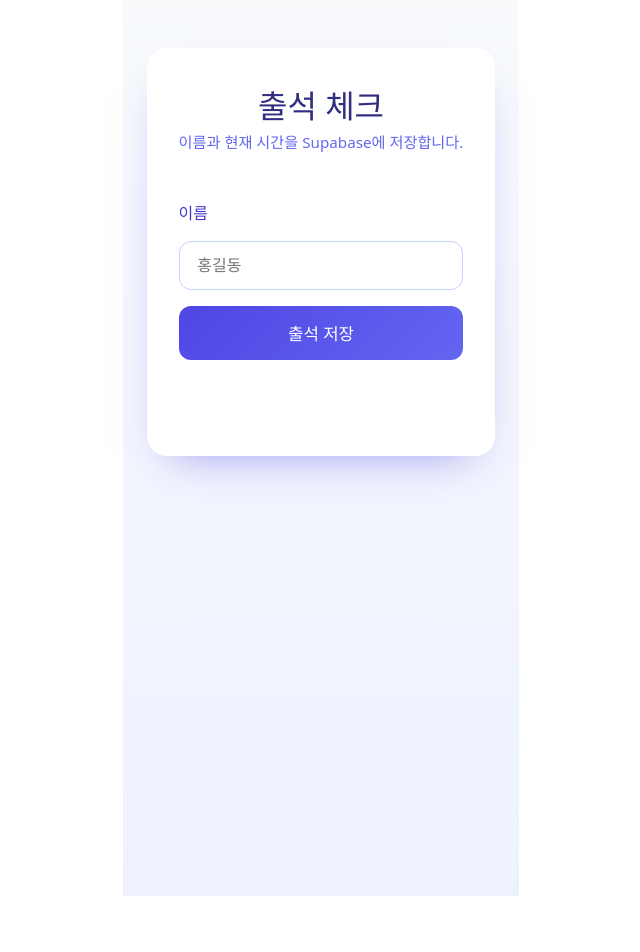
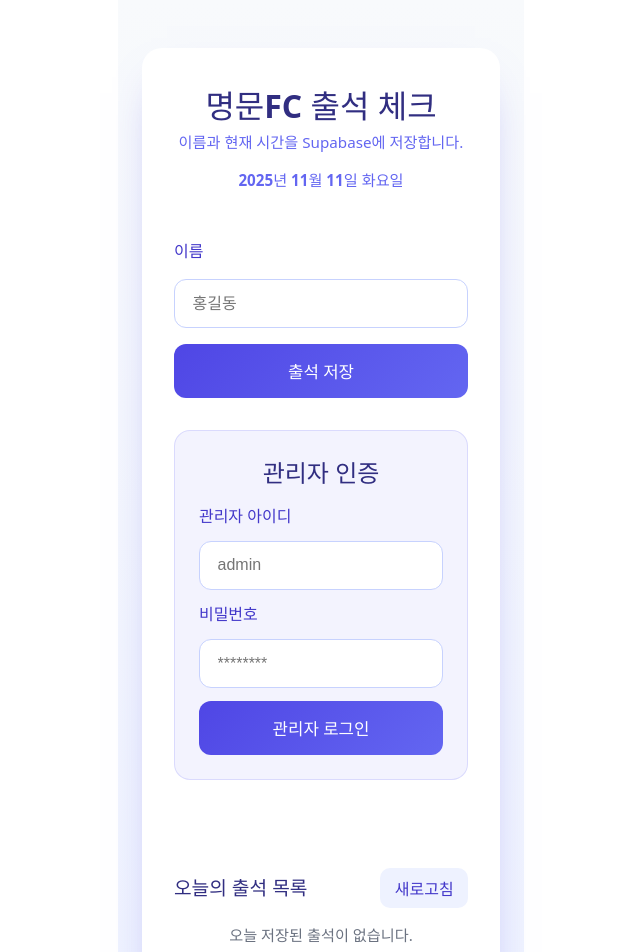
Before and after one commit to leems109/mmfc_check, a React (Vite) app in the folder attendance-client/: page / in a window 1280 px wide. Shown: the top 952 px of the page, without its empty margins (319-959 px from the left). Before the commit the page ends 896 px from the top, so only its background shows below. Built offline with nearby package versions, Linux system fonts and the light colour scheme; no server answers; the database is empty.

Commit message:
관리자 기능 추가

```diff
--- a/attendance-client/src/App.css
+++ b/attendance-client/src/App.css
@@ -28,6 +28,13 @@
   color: #6366f1;
   text-align: center;
   font-size: 0.95rem;
+}
+
+.date {
+  margin-top: 0.75rem;
+  color: #4338ca;
+  font-weight: 600;
+  text-align: center;
 }
 
 .form {
@@ -83,6 +90,22 @@
   cursor: not-allowed;
 }
 
+.admin-form {
+  display: flex;
+  flex-direction: column;
+  gap: 0.8rem;
+  padding: 1.5rem;
+  border-radius: 16px;
+  background: rgba(99, 102, 241, 0.08);
+  border: 1px solid rgba(99, 102, 241, 0.18);
+}
+
+.admin-form h2 {
+  margin: 0;
+  text-align: center;
+  color: #312e81;
+}
+
 .status {
   min-height: 1.5rem;
 }
@@ -104,3 +127,92 @@
 .status-message.warning {
   color: #ca8a04;
 }
+
+.actions {
+  display: flex;
+  justify-content: center;
+}
+
+.list {
+  display: flex;
+  flex-direction: column;
+  gap: 1rem;
+}
+
+.list-header {
+  display: flex;
+  justify-content: space-between;
+  align-items: center;
+  gap: 1rem;
+}
+
+.list-header h2 {
+  margin: 0;
+  font-size: 1.2rem;
+  color: #312e81;
+}
+
+.list-refresh {
+  border: none;
+  background: #eef2ff;
+  color: #4338ca;
+  font-weight: 600;
+  padding: 0.5rem 0.9rem;
+  border-radius: 10px;
+  cursor: pointer;
+  transition: background 0.2s ease, transform 0.1s ease;
+}
+
+.list-refresh:hover:not(:disabled) {
+  background: #c7d2fe;
+  transform: translateY(-1px);
+}
+
+.list-refresh:disabled {
+  cursor: progress;
+  opacity: 0.6;
+}
+
+.list-empty {
+  margin: 0;
+  text-align: center;
+  color: #6b7280;
+  font-size: 0.95rem;
+}
+
+.list-items {
+  list-style: none;
+  margin: 0;
+  padding: 0;
+  display: flex;
+  flex-direction: column;
+  gap: 0.75rem;
+}
+
+.list-item {
+  display: flex;
+  justify-content: space-between;
+  align-items: center;
+  gap: 1rem;
+  padding: 0.75rem 1rem;
+  border-radius: 12px;
+  background: linear-gradient(135deg, #eef2ff, #f8fafc);
+  box-shadow: 0 12px 24px -18px rgba(79, 70, 229, 0.5);
+}
+
+.list-item-order {
+  width: 2rem;
+  text-align: center;
+  font-weight: 700;
+  color: #4f46e5;
+}
+
+.list-item-name {
+  font-weight: 600;
+  color: #312e81;
+}
+
+.list-item-time {
+  font-size: 0.95rem;
+  color: #4338ca;
+}
--- a/attendance-client/src/App.tsx
+++ b/attendance-client/src/App.tsx
@@ -1,16 +1,74 @@
-import { useMemo, useState } from 'react'
+import { useCallback, useEffect, useMemo, useState } from 'react'
 import type { FormEvent } from 'react'
 import './App.css'
-import { checkIn } from './services/attendance'
+import { checkIn, fetchTodayCheckIns, type CheckInRecord } from './services/attendance'
+
+const ADMIN_CREDENTIALS = {
+  username: 'admin',
+  password: 'mmfc1234',
+}
 
 function App() {
   const [userName, setUserName] = useState('')
   const [status, setStatus] = useState<'idle' | 'loading' | 'success' | 'error'>('idle')
   const [errorMessage, setErrorMessage] = useState('')
+  const [checkIns, setCheckIns] = useState<CheckInRecord[]>([])
+  const [listError, setListError] = useState('')
+  const [listLoading, setListLoading] = useState(false)
+  const [adminId, setAdminId] = useState('')
+  const [adminPassword, setAdminPassword] = useState('')
+  const [isAdminAuthed, setIsAdminAuthed] = useState(false)
+  const [adminError, setAdminError] = useState('')
 
   const supabaseReady = useMemo(() => {
     return Boolean(import.meta.env.VITE_SUPABASE_URL && import.meta.env.VITE_SUPABASE_ANON_KEY)
   }, [])
+
+  const todayLabel = useMemo(() => {
+    return new Intl.DateTimeFormat('ko-KR', { dateStyle: 'full' }).format(new Date())
+  }, [])
+
+  const timeFormatter = useMemo(() => {
+    return new Intl.DateTimeFormat('ko-KR', {
+      hour: '2-digit',
+      minute: '2-digit',
+      second: '2-digit',
+      hour12: false,
+    })
+  }, [])
+
+  const loadTodayCheckIns = useCallback(async () => {
+    if (!supabaseReady) {
+      return
+    }
+
+    setListLoading(true)
+    setListError('')
+    try {
+      const data = await fetchTodayCheckIns()
+      const deduped = data.reduce<CheckInRecord[]>((acc, current) => {
+        const existing = acc.find((item) => item.name === current.name)
+        if (!existing) {
+          acc.push(current)
+        }
+        return acc
+      }, [])
+      setCheckIns(deduped)
+    } catch (error: unknown) {
+      console.error(error)
+      if (error instanceof Error) {
+        setListError(error.message)
+      } else {
+        setListError('출석 목록을 불러오는 중 오류가 발생했습니다.')
+      }
+    } finally {
+      setListLoading(false)
+    }
+  }, [supabaseReady])
+
+  useEffect(() => {
+    void loadTodayCheckIns()
+  }, [loadTodayCheckIns])
 
   const handleSubmit = async (event: FormEvent<HTMLFormElement>) => {
     event.preventDefault()
@@ -28,6 +86,12 @@ function App() {
       return
     }
 
+    if (!isAdminAuthed) {
+      setErrorMessage('관리자 인증 후 출석을 저장할 수 있습니다.')
+      setStatus('error')
+      return
+    }
+
     setStatus('loading')
     setErrorMessage('')
 
@@ -35,6 +99,7 @@ function App() {
       await checkIn({ userName: trimmedName })
       setStatus('success')
       setUserName('')
+      await loadTodayCheckIns()
     } catch (error: unknown) {
       console.error(error)
       if (error instanceof Error) {
@@ -46,11 +111,37 @@ function App() {
     }
   }
 
+  const handleAdminLogin = (event: FormEvent<HTMLFormElement>) => {
+    event.preventDefault()
+    setAdminError('')
+
+    const trimmedId = adminId.trim()
+    const trimmedPw = adminPassword.trim()
+
+    if (!trimmedId || !trimmedPw) {
+      setAdminError('관리자 아이디와 비밀번호를 입력해주세요.')
+      return
+    }
+
+    if (
+      trimmedId === ADMIN_CREDENTIALS.username &&
+      trimmedPw === ADMIN_CREDENTIALS.password
+    ) {
+      setIsAdminAuthed(true)
+      setAdminId('')
+      setAdminPassword('')
+    } else {
+      setIsAdminAuthed(false)
+      setAdminError('관리자 인증에 실패했습니다.')
+    }
+  }
+
   return (
     <div className="container">
       <header className="header">
-        <h1>출석 체크</h1>
+        <h1>명문FC 출석 체크</h1>
         <p>이름과 현재 시간을 Supabase에 저장합니다.</p>
+        <p className="date">{todayLabel}</p>
       </header>
 
       <form className="form" onSubmit={handleSubmit}>
@@ -73,6 +164,42 @@ function App() {
         </button>
       </form>
 
+      {!isAdminAuthed && (
+        <form className="admin-form" onSubmit={handleAdminLogin}>
+          <h2>관리자 인증</h2>
+
+          <label className="label" htmlFor="adminId">
+            관리자 아이디
+          </label>
+          <input
+            id="adminId"
+            className="input"
+            value={adminId}
+            onChange={(event) => setAdminId(event.target.value)}
+            placeholder="admin"
+            autoComplete="username"
+          />
+
+          <label className="label" htmlFor="adminPassword">
+            비밀번호
+          </label>
+          <input
+            id="adminPassword"
+            className="input"
+            type="password"
+            value={adminPassword}
+            onChange={(event) => setAdminPassword(event.target.value)}
+            placeholder="********"
+            autoComplete="current-password"
+          />
+
+          <button className="button" type="submit">
+            관리자 로그인
+          </button>
+          {adminError && <p className="status-message error">{adminError}</p>}
+        </form>
+      )}
+
       <section className="status">
         {status === 'success' && (
           <p className="status-message success">출석이 저장되었습니다.</p>
@@ -84,6 +211,42 @@ function App() {
           </p>
         )}
       </section>
+
+      <section className="list">
+        <div className="list-header">
+          <h2>오늘의 출석 목록</h2>
+          <button
+            className="list-refresh"
+            type="button"
+            onClick={() => void loadTodayCheckIns()}
+            disabled={listLoading}
+          >
+            {listLoading ? '새로고침 중...' : '새로고침'}
+          </button>
+        </div>
+
+        {listError && <p className="status-message error">{listError}</p>}
+
+        {!listError && checkIns.length === 0 && !listLoading && (
+          <p className="list-empty">오늘 저장된 출석이 없습니다.</p>
+        )}
+
+        <ul className="list-items">
+          {checkIns.map((record, index) => {
+            const rawTime = record.created_at.slice(11, 19)
+            const displayTime = rawTime.includes(':')
+              ? rawTime
+              : timeFormatter.format(new Date(record.created_at))
+            return (
+              <li key={`${record.created_at}-${record.name}-${index}`} className="list-item">
+                <span className="list-item-order">{index + 1}</span>
+                <span className="list-item-name">{record.name}</span>
+                <span className="list-item-time">{displayTime}</span>
+              </li>
+            )
+          })}
+        </ul>
+      </section>
     </div>
   )
 }
--- a/attendance-client/src/services/attendance.ts
+++ b/attendance-client/src/services/attendance.ts
@@ -2,6 +2,29 @@ import { supabase } from '../lib/supabaseClient'
 
 export type CheckInPayload = {
   userName: string
+}
+
+export type CheckInRecord = {
+  name: string
+  created_at: string
+}
+
+export type AllowedUser = {
+  name: string
+}
+
+export async function fetchAllowedUsers(): Promise<AllowedUser[]> {
+  if (!supabase) {
+    throw new Error('Supabase 클라이언트가 초기화되지 않았습니다.')
+  }
+
+  const { data, error } = await supabase.from('mmfc_allowed').select('name').order('name')
+
+  if (error) {
+    throw new Error(error.message ?? '허용된 사용자 목록을 불러오는 중 오류가 발생했습니다.')
+  }
+
+  return data ?? []
 }
 
 export async function checkIn({ userName }: CheckInPayload) {
@@ -17,3 +40,25 @@ export async function checkIn({ userName }: CheckInPayload) {
     throw new Error(error.message ?? 'Supabase 삽입 중 오류가 발생했습니다.')
   }
 }
+
+export async function fetchTodayCheckIns(): Promise<CheckInRecord[]> {
+  if (!supabase) {
+    throw new Error('Supabase 클라이언트가 초기화되지 않았습니다.')
+  }
+
+  const startOfToday = new Date()
+  startOfToday.setHours(0, 0, 0, 0)
+
+  const { data, error } = await supabase
+    .from('mmfc_check')
+    .select('name, created_at')
+    .gte('created_at', startOfToday.toISOString())
+    .order('name', { ascending: true })
+    .order('created_at', { ascending: true })
+
+  if (error) {
+    throw new Error(error.message ?? 'Supabase 조회 중 오류가 발생했습니다.')
+  }
+
+  return data ?? []
+}
```
